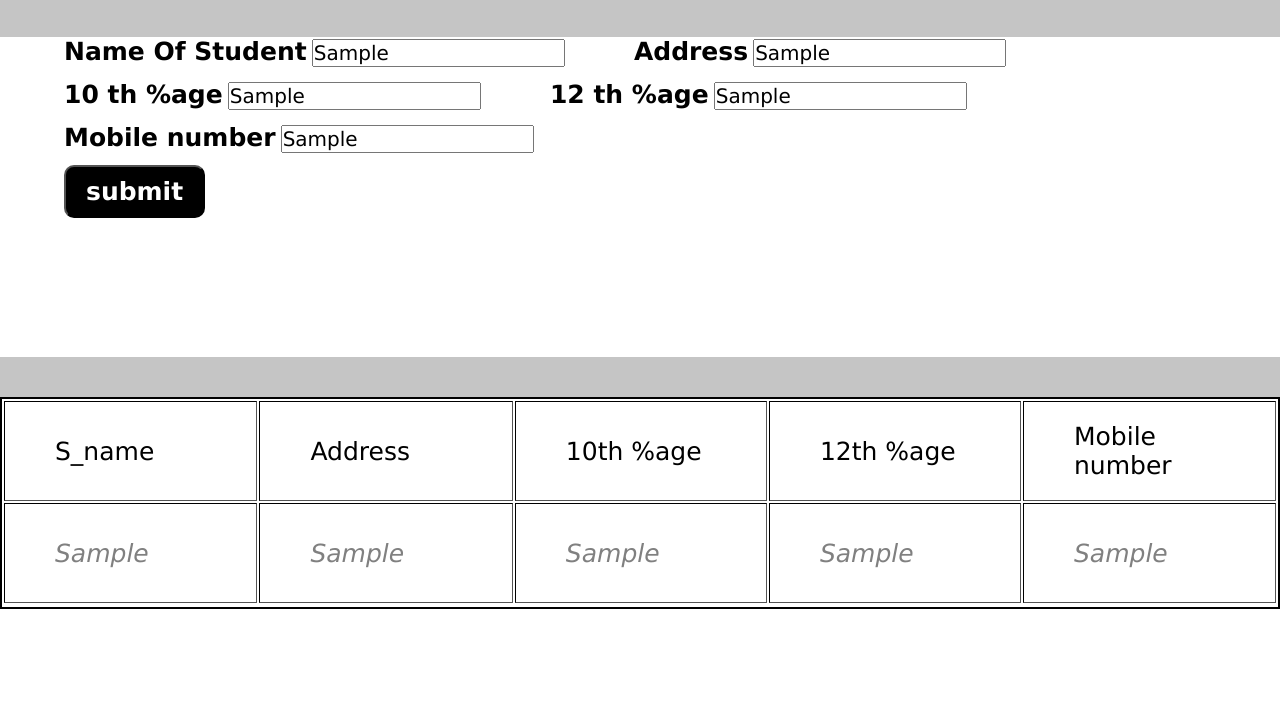
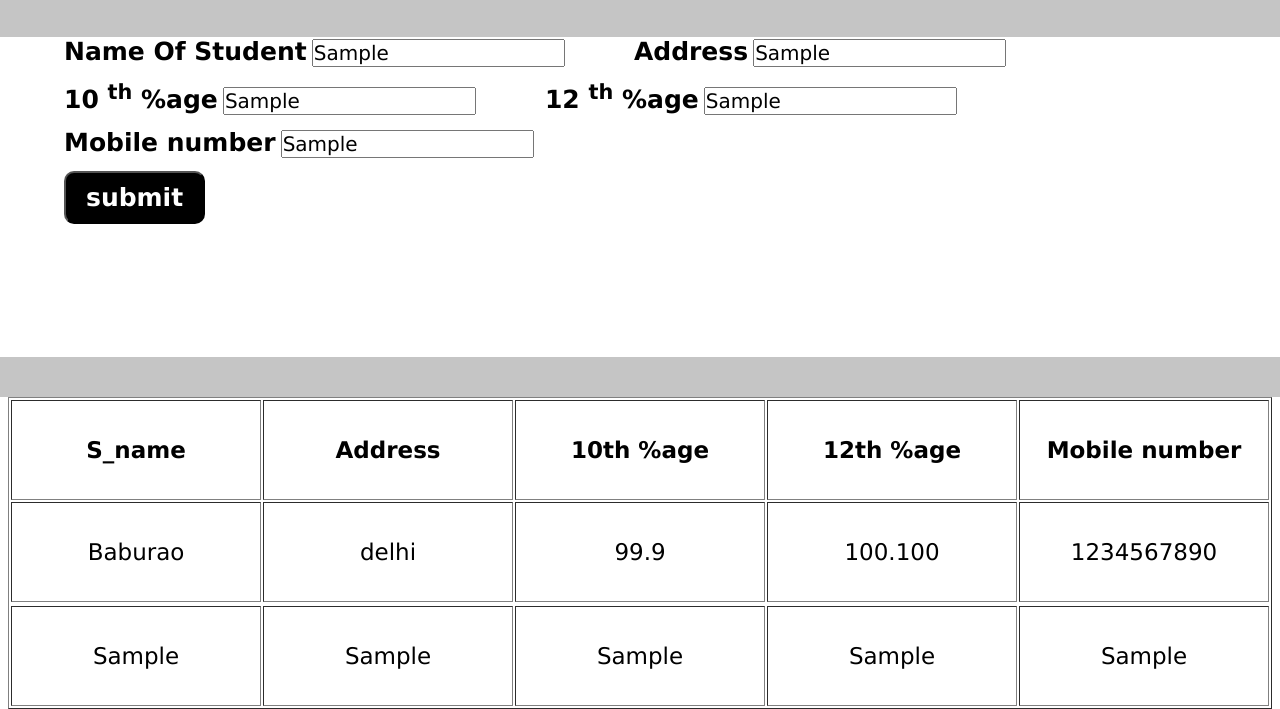
Before and after one commit to sanyampatil/Student_info, a plain HTML site: page index.html in a window 1280 px wide. Both pictures are taken after typing "Sample", "Sample", "Sample", "Sample", "Sample" into the empty fields and a click on the button "submit". Shown: the part 121-830 px from the top of the page. Before the commit the page ends 800 px from the top, so only its background shows below. Drawn offline with Linux system fonts and the light colour scheme.

Commit message:
created code

```diff
--- a/index.html
+++ b/index.html
@@ -1,11 +1,13 @@
 <!DOCTYPE html>
 <html lang="en">
+
 <head>
     <meta charset="UTF-8">
     <meta name="viewport" content="width=device-width, initial-scale=1.0">
     <title>Document</title>
     <link rel="stylesheet" href="style.css">
 </head>
+
 <body>
     <header>
         <div class="navbar">
@@ -37,7 +39,7 @@
 
     <div class="form-section">
 
-    <form action="">
+        <form id="form1" action="">
 
             <label for="stuname">Name Of Student</label>
             <input type="text " placeholder="Enter the name" id="name">
@@ -46,10 +48,10 @@
             <input type="text " placeholder="Enter the address" id="address">
             <br>
 
-        <label for="stuname">10 th %age</label>
+            <label for="stuname">10 <sup>th</sup> %age</label>
             <input type="text " placeholder="Enter the 10 th %age " id="TenthPerage">
 
-        <label for="stuname">12 th %age</label>
+            <label for="stuname">12 <sup>th</sup> %age</label>
             <input type="text " placeholder="Enter the 12 th %age " id="twethPerage">
             <br>
 
@@ -66,17 +68,17 @@
     <main>
 
 
-    <table border >
+        <table border class="sample_data">
+            <tr class="td_sec">
 
-            <tr>
-                <td>S_name</td>
+                <td >S_name</td>
                 <td>Address</td>
                 <td>10th %age</td>
                 <td>12th %age</td>
                 <td>Mobile number</td>
             </tr>
 
-            <tr class="Table-row">
+            <tr class="">
                 <td>Baburao</td>
                 <td>delhi</td>
                 <td>99.9</td>
@@ -84,20 +86,11 @@
                 <td>1234567890</td>
             </tr>
 
-            <tr class="Table-row">
-
-            </tr>
-
-
-
-
-
-
-
-
+            <tr>
 
         </table>
     </main>
     <script src="script.js"></script>
 </body>
+
 </html>
--- a/script.js
+++ b/script.js
@@ -1,25 +1,33 @@
 // console.log('hii');
- let btn=document.querySelector(".btn");
-  let Name=document.querySelector("#name");
-  let address=document.querySelector("#address");
-  let TenthPerage=document.querySelector("#TenthPerage");
-  let  twethPerage=document.querySelector('#twethPerage')
+let btn = document.querySelector(".btn");
+let Name = document.querySelector("#name");
+let address = document.querySelector("#address");
+let TenthPerage = document.querySelector("#TenthPerage");
+let twethPerage = document.querySelector('#twethPerage')
+let form1 = document.querySelector('#from1')
+let Mobilenumber = document.querySelector('#Mobilenumber')
+// var tabLE=document.getElementsByTagName("table")
+var Table_row = document.querySelector("table")
+// console.log(tabLE)
 
-let Mobilenumber=document.querySelector('#Mobilenumber')
-  // var tabLE=document.getElementsByTagName("table")
-  var Table_row=document.querySelector(".Table-row")
-  // console.log(tabLE)
+btn.addEventListener("click", function (e) {
+  e.preventDefault();
 
-btn.addEventListener("click",function(){
 
-  let CreateTable=` <td>${Name.value}</td>
+  let CreateTable =`
+
+  <tr>
+  <td>${Name.value}</td>
   <td>${address.value}</td>
   <td>${TenthPerage.value}</td>
   <td>${twethPerage.value}</td>
   <td>${Mobilenumber.value}</td>
-`
+  </tr>`
 
-Table_row.innerHTML=CreateTable
+  Table_row.innerHTML = Table_row.innerHTML + CreateTable;
+
+
+  console.log("jjjj")
 
 
 })
--- a/style.css
+++ b/style.css
@@ -74,24 +74,13 @@ input{
 h1{
     text-align: center;
 }
-table{
-    display: flex;
-    align-items: center;
-    justify-content: center;
-    border: 2px solid black;
+.td_sec{
+    font-weight: 700;
+
 }
-    /* width: 90vw;
-    height:10vh;
-} */
-
 table td{
-    width: 270px;
+    width: 250px;
     height: 100px;
-    font-size: 25px;
-    padding: 10px 50px;
+    text-align: center;
+    font-size: 23px;
 }
-
-.Table-row{
-font-style: italic;
-color: gray;
-}
```
Lines whose indentation alone changed are shown as unchanged.
